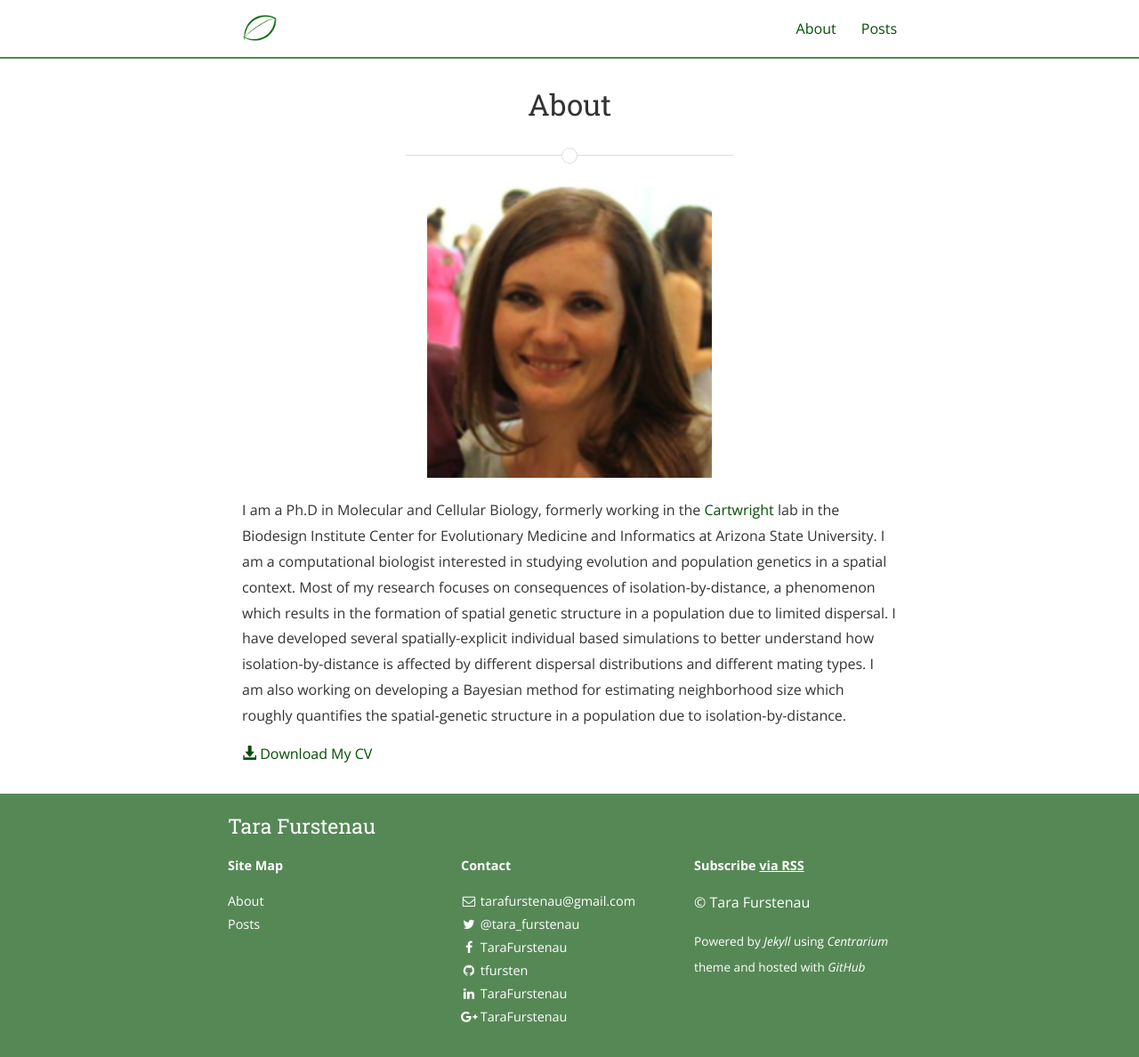
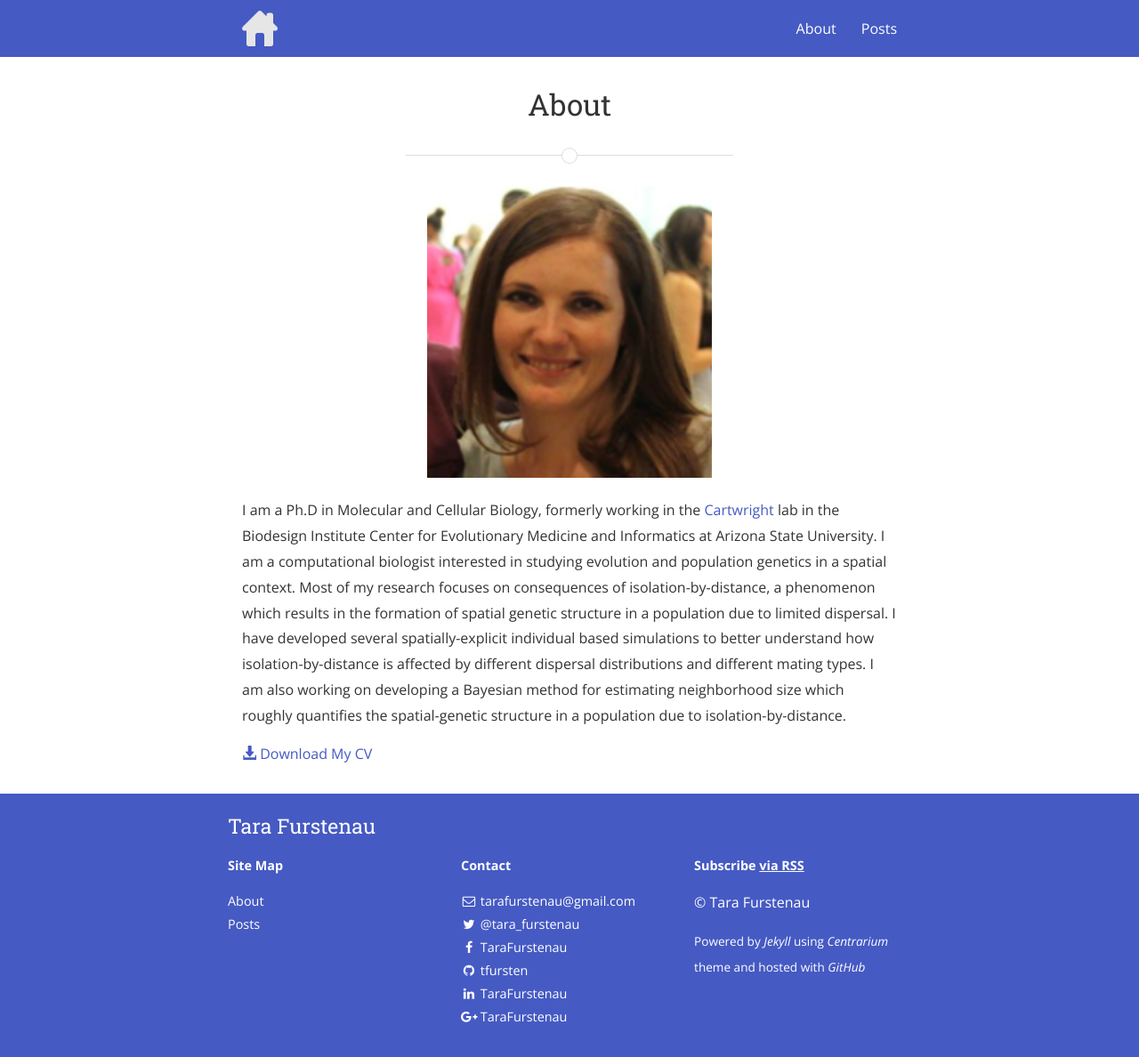
Before and after one commit to tfursten/tfursten.github.io, a Jekyll site: the page built from about.md, in a window 1280 px wide. Shown: the whole page at 89% size. Built offline with Jekyll 4.4.1, drawn with Linux system fonts in a browser that asks for light colours; nearby versions of some CDN libraries; a style sheet for code colours, icons or effects is not loaded.

Commit message:
new colors

```diff
--- a/_sass/_layout.scss
+++ b/_sass/_layout.scss
@@ -100,14 +100,16 @@ pre code.hljs {
 *	Header
 */
 .navigation {
-	box-shadow: 0 2px $highlight-color;
+	box-shadow: 0 2px $white;
 	padding: 0 1em;
 	margin: 0;
+	background-color: $highlight-color;
 	/*
 	*	Navigation Menu - http://refills.bourbon.io/unstyled/ (see "Navigation")
 	*/
   // Mobile view
   .navigation-menu-button {
+		color: $white;
     display: block;
     float: right;
     margin: 0;
@@ -130,6 +132,7 @@ pre code.hljs {
     	padding-left: $em-base;
     }
     img {
+			filter: invert(10%);
       max-height: 2.5em;
       margin-top: 0.75em;
       padding-right: 1em;
@@ -177,6 +180,7 @@ pre code.hljs {
   }
   li.nav-link {
   	a {
+			color: $white;
 	    display: inline-block;
 	    @include media ($tablet) {
 	      padding-right: 1.5em;
--- a/_sass/base/_variables.scss
+++ b/_sass/base/_variables.scss
@@ -36,13 +36,13 @@ $red:	#c0392b;				// Pomegranate
 $gray: #7f8c8d;				// Asbestos
 // Even more colors
 $bc-red: #bc0000;
-$mygreen: #034d03;
+$myblue: #455ac3;
 
 // Font Colors
 $base-background-color: #fff;
 $base-font-color: $dark-gray;
-$action-color: $mygreen;
-$highlight-color: tint($action-color, 33%);
+$action-color: $myblue;
+$highlight-color: tint($action-color, 0%);
 
 // Border
 $base-border-color: $light-gray;
--- a/about.md
+++ b/about.md
@@ -8,4 +8,4 @@ permalink: /about/
 
 I am a Ph.D in Molecular and Cellular Biology, formerly working in the [Cartwright](http://cartwrig.ht) lab in the Biodesign Institute Center for Evolutionary Medicine and Informatics at Arizona State University. I am a computational biologist interested in studying evolution and population genetics in a spatial context. Most of my research focuses on consequences of isolation-by-distance, a phenomenon which results in the formation of spatial genetic structure in a population due to limited dispersal. I have developed several spatially-explicit individual based simulations to better understand how isolation-by-distance is affected by different dispersal distributions and different mating types. I am also working on developing a Bayesian method for estimating neighborhood size which roughly quantifies the spatial-genetic structure in a population due to isolation-by-distance.
 
-[<i class="glyphicon glyphicon-download-alt" style="color:mygreen"></i> Download My CV]({{ site.baseurl }}assets/TaraFurstenauCV.pdf)
+[<i class="glyphicon glyphicon-download-alt" style="color:myblue"></i> Download My CV]({{ site.baseurl }}assets/TaraFurstenauCV.pdf)
```
Also changed, not shown: assets/header_image.jpg, assets/logo.png, assets/old_image.jpg (added).
